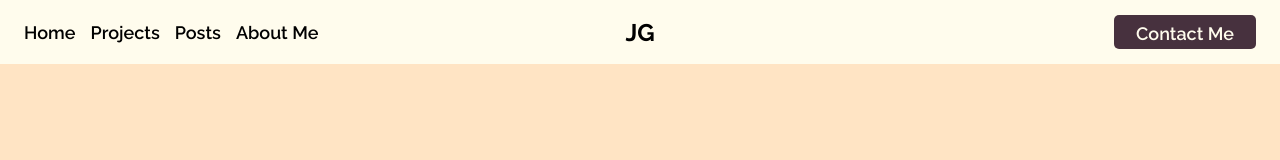
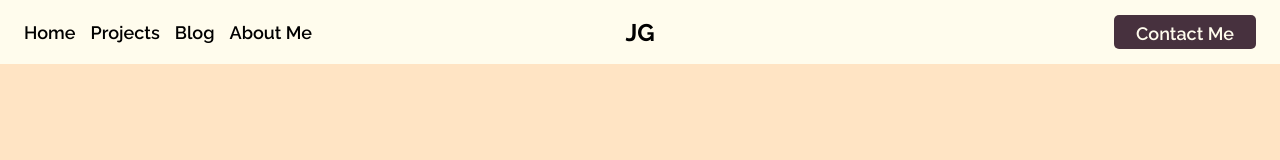
Before and after one commit to Laelys/portofolio_project, a React (Vite) app: page / in a window 1280 px wide. Shown: the top 160 px of the page. Built offline with nearby package versions, Linux system fonts and the light colour scheme.

Commit message:
corrected name in navbar

```diff
--- a/src/components/Navbar.jsx
+++ b/src/components/Navbar.jsx
@@ -22,7 +22,7 @@ const Navbar = () => {
         </li>
         <li>
           {" "}
-          <Link to="/posts">Posts</Link>
+          <Link to="/posts">Blog</Link>
         </li>
         <li>
           <Link to="/about">About Me</Link>
```
